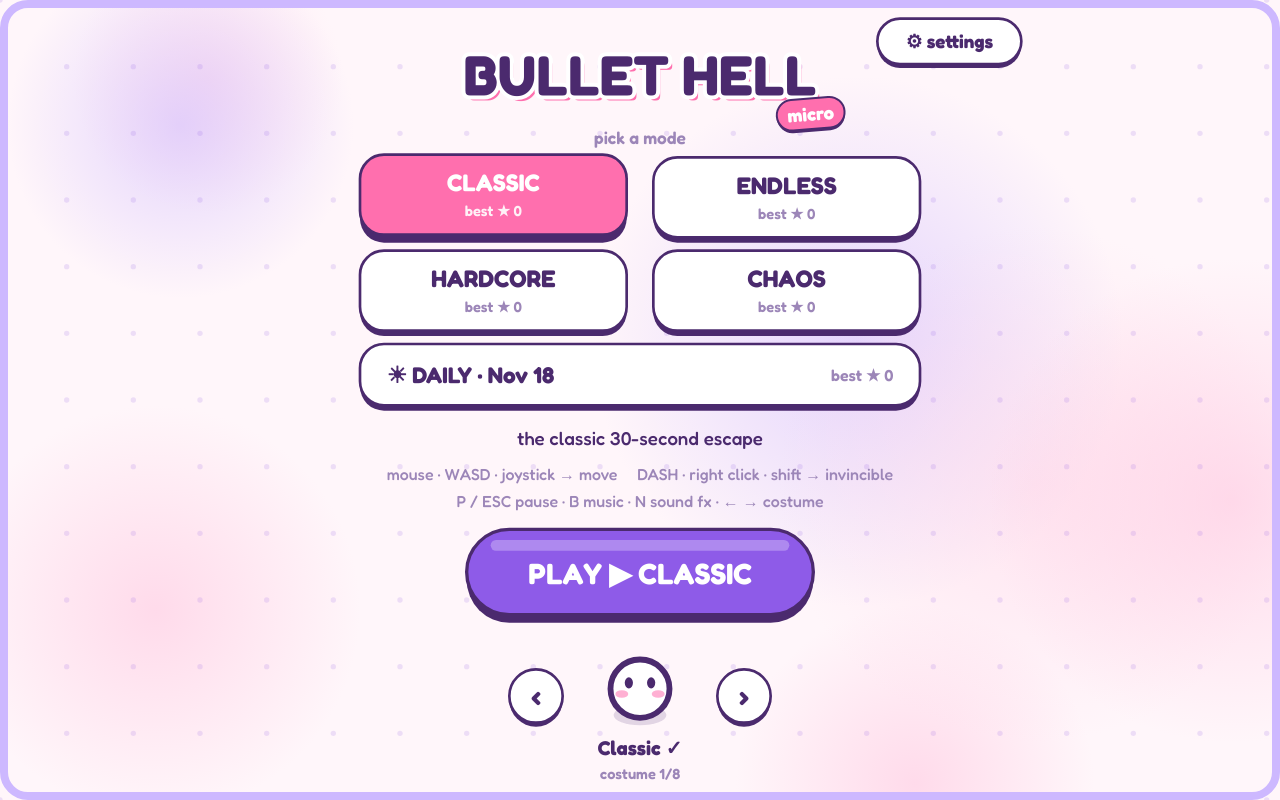
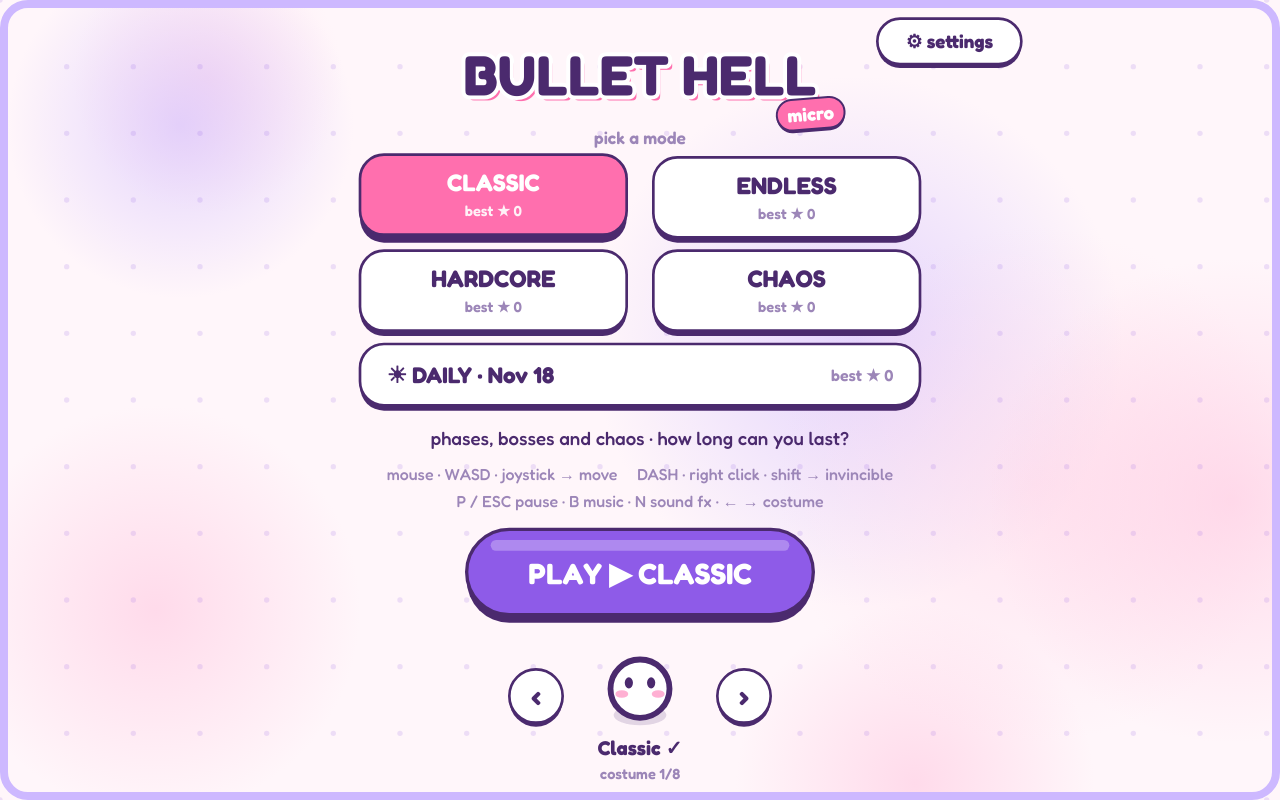
Before and after one commit to akarmert/bullet-hell-micro, a website with bundled scripts: page index.html in a window 1280 px wide. Built offline with nearby package versions, Linux system fonts and the light colour scheme; animation ran at ten frames a second.

Commit message:
Update mode descriptions now that runs no longer end at 30s
- Classic: "phases, bosses and chaos · how long can you last?"
- Endless: describe the real difference (ever-faster, denser bullets).
- Page title, meta and package descriptions drop "30 seconds".

Co-Authored-By: Claude Opus 5.5 <noreply@anthropic.com>

```diff
--- a/index.html
+++ b/index.html
@@ -3,8 +3,8 @@
 <head>
     <meta charset="UTF-8">
     <meta name="viewport" content="width=device-width, initial-scale=1.0, viewport-fit=cover, user-scalable=no">
-    <title>Bullet Hell Micro – 30 Saniyelik Kaçış</title>
-    <meta name="description" content="Minimalist, hızlı ve yüksek tekrar oynanabilirliğe sahip 30 saniyelik Bullet Hell mini web oyunu.">
+    <title>Bullet Hell Micro – Şeker Kaçışı</title>
+    <meta name="description" content="Marşmelov kahramanlı, bosslu ve günlük meydan okumalı minik bir bullet hell web oyunu.">
     <meta name="theme-color" content="#FFF6FA">
     <link rel="stylesheet" href="css/style.css">
 </head>
--- a/js/config.js
+++ b/js/config.js
@@ -99,7 +99,7 @@ export const GAME_CONFIG = {
         TELEGRAPH_TIME: 320
     },
 
-    // --- BOSS: NEXUS (30s, AIM ile CHAOS arası) ---
+    // --- BOSS 1: JÖLE KRAL (30s, AIM ile CHAOS arası) ---
     // Oyuncu ateş etmez: enerji zamanla söner, Graze ve Dash-Ram hızlandırır.
     BOSS: {
         NAME: 'BOSS',
@@ -193,7 +193,7 @@ export const MODES_CONFIG = {
         LEGACY_KEY: 'bullet_hell_micro_highscore', // Geriye dönük uyumluluk için
         SPEED_MULT: 1.0,
         INTERVAL_MULT: 1.0,
-        DESCRIPTION: '30 saniyelik klasik kaçış deneyimi'
+        DESCRIPTION: 'fazlar, bosslar ve kaos · ne kadar dayanabilirsin?'
     },
     endless: {
         ID: 'endless',
@@ -202,7 +202,7 @@ export const MODES_CONFIG = {
         SPEED_MULT: 1.0,
         INTERVAL_MULT: 1.0,
         SCALING_RATE: 0.025, // 30s sonrası her saniye hız %2.5 artar, aralık daralır
-        DESCRIPTION: '30s sınırı yok, sonsuza kadar artan kaos'
+        DESCRIPTION: 'mermiler durmadan hızlanır ve sıklaşır · sınır yok'
     },
     hardcore: {
         ID: 'hardcore',
--- a/js/i18n.js
+++ b/js/i18n.js
@@ -19,9 +19,9 @@ const STRINGS = {
 
         // Modlar
         'mode.classic.label': 'CLASSIC',
-        'mode.classic.desc': '30 saniyelik klasik kaçış deneyimi',
+        'mode.classic.desc': 'fazlar, bosslar ve kaos · ne kadar dayanabilirsin?',
         'mode.endless.label': 'ENDLESS',
-        'mode.endless.desc': '30s sınırı yok, sonsuza kadar artan kaos',
+        'mode.endless.desc': 'mermiler durmadan hızlanır ve sıklaşır · sınır yok',
         'mode.hardcore.label': 'HARDCORE',
         'mode.hardcore.desc': 'yüksek hız, yoğun mermi yağmuru ve agresif nişan',
         'mode.chaos.label': 'CHAOS',
@@ -148,8 +148,8 @@ const STRINGS = {
         'menu.locked': 'locked · {hint}',
         'menu.costumes': 'costume {count}',
 
-        'mode.classic.desc': 'the classic 30-second escape',
-        'mode.endless.desc': 'no 30s limit, chaos that never stops growing',
+        'mode.classic.desc': 'phases, bosses and chaos · how long can you last?',
+        'mode.endless.desc': 'bullets keep getting faster and denser · no limit',
         'mode.hardcore.desc': 'fast bullets, dense waves and aggressive aim',
         'mode.chaos.desc': 'edge, spiral, aimed and bouncing shots all at once',
         'mode.daily.label': 'DAILY',
--- a/package.json
+++ b/package.json
@@ -1,7 +1,7 @@
 {
   "name": "bullet-hell-micro",
   "version": "1.0.0",
-  "description": "Bullet Hell Micro – 30 Saniyelik Kaçış",
+  "description": "Bullet Hell Micro – şeker temalı minik bullet hell web oyunu",
   "type": "module",
   "main": "server.js",
   "scripts": {
```
